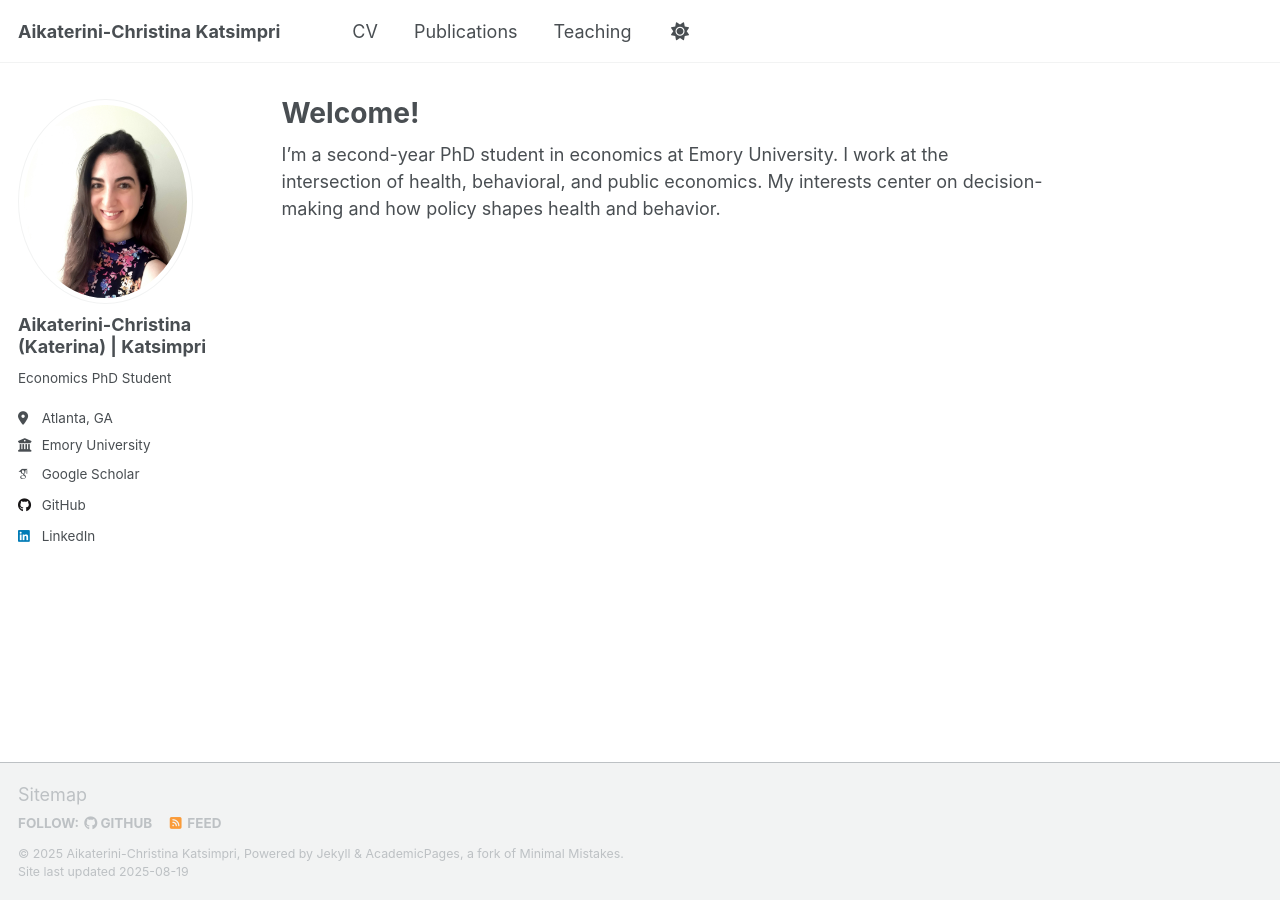
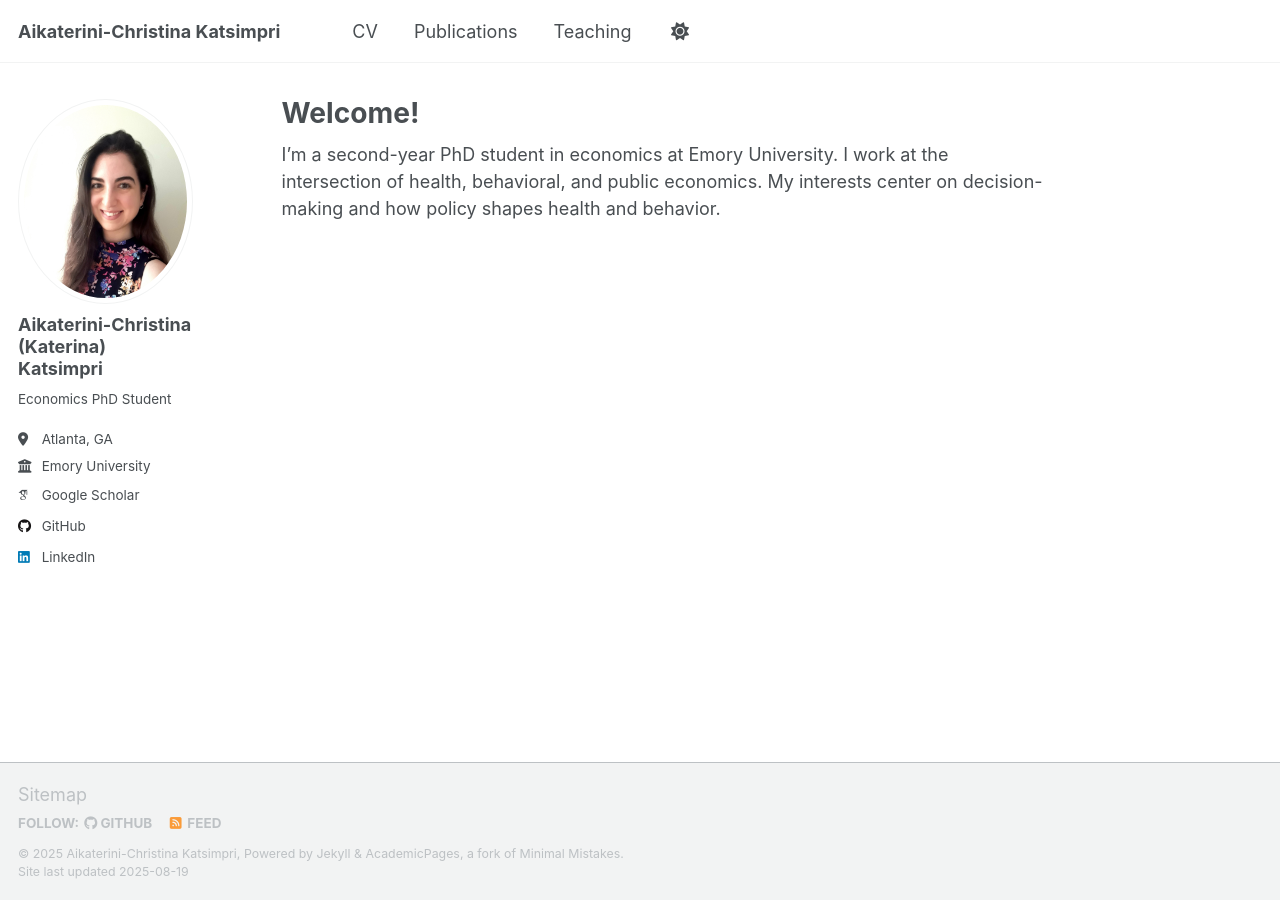
Before and after one commit to akatsim22/akatsim22.github.io, a Jekyll site: the page built from index.md, in a window 1280 px wide. Built offline with Jekyll 4.4.1, drawn with Linux system fonts in a browser that asks for light colours; some web fonts are replaced; a script that is not in the unit is left out.

```diff
--- a/_config.yml
+++ b/_config.yml
@@ -25,7 +25,7 @@ repository               : "akatsim22/akatsim22.github.io"
 author:
   # Biographic information
   avatar           : "Katsimpri_Photo_cropped_2.jpg"
-  name             : "Aikaterini-Christina (Katerina) | Katsimpri"
+  name             : "Aikaterini-Christina (Katerina) <br> Katsimpri"
   pronouns         : # example: "she/her"
   bio              : "Economics PhD Student"
   location         : "Atlanta, GA"
```
